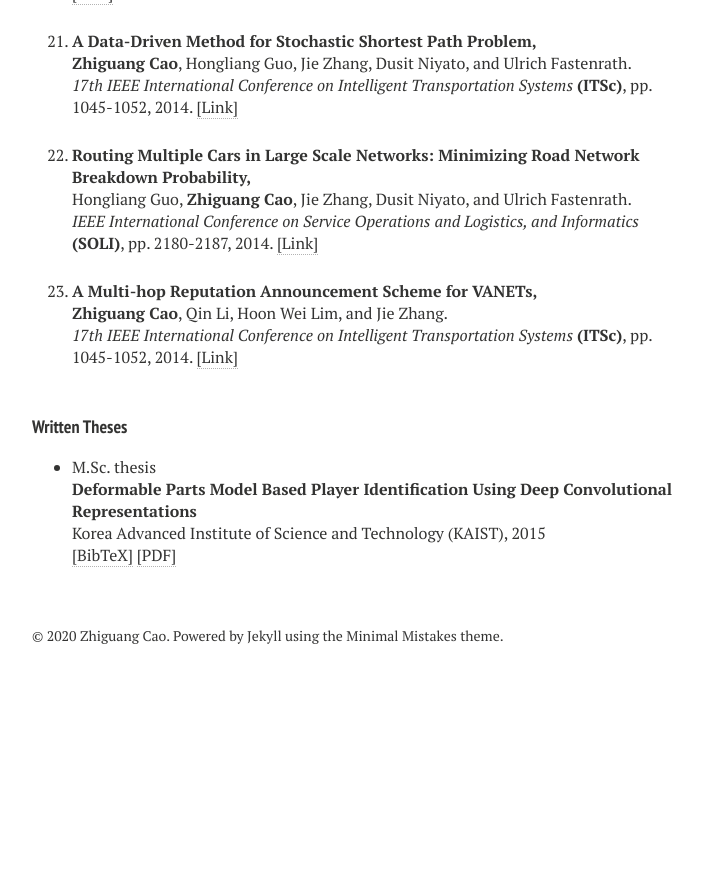
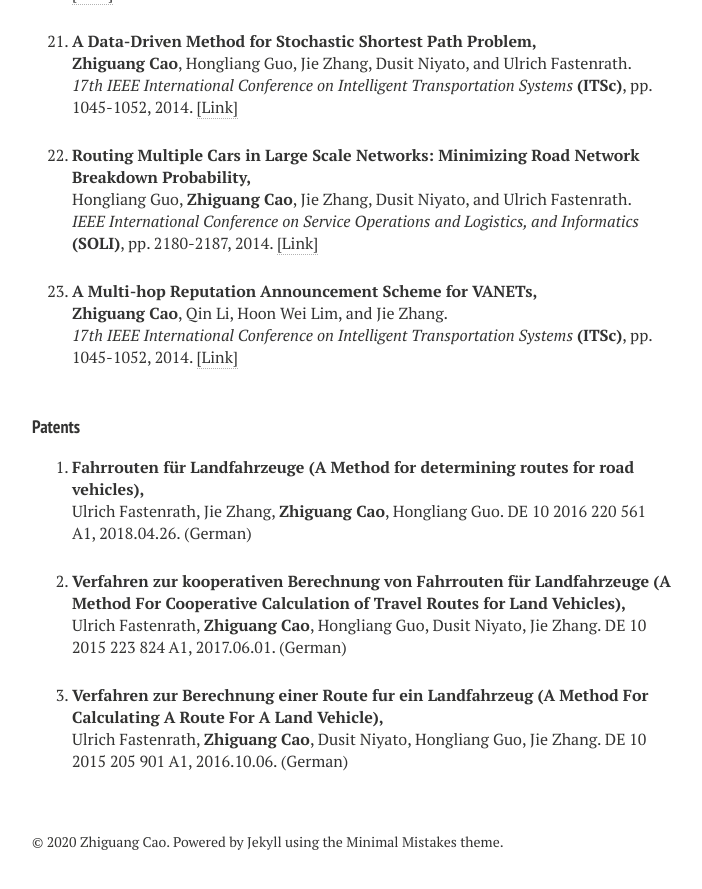
Before and after one commit to zhiguangcaosg/zhiguangcaosg.github.io, a Jekyll site: the page built from publications.md, in a window 1280 px wide and 900 px high, scrolled down 2755 px. Shown: the top 889 px of the window, without its empty margins (288-990 px from the left). Built offline with Jekyll 4.4.1, drawn with Linux system fonts in a browser that asks for light colours; nearby versions of some CDN libraries; before the commit the page ends 3449 px from its top, so only the background shows below that.

Commit message:
Update publications.html

```diff
--- a/_layouts/publications.html
+++ b/_layouts/publications.html
@@ -81,6 +81,8 @@ div.bibtex pre { font-size: 75%; overflow: auto;  width: 100%; padding: 0em 0em;
       {{ content }}
 
 
+
+<!------------------------------------------------------------- Papers Here ------------------------------------------------------------>
 <h4 style="margin-bottom:0px;padding-top:20px;">Published/Accepted Papers</h4>
 
     <!-- Item: Caelles2016 -->
@@ -99,7 +101,7 @@ div.bibtex pre { font-size: 75%; overflow: auto;  width: 100%; padding: 0em 0em;
 <p>
 <b>AATEAM: Achieving the Ad Hoc Teamwork by Employing the Attention Mechanism,</b>
 <br>Shuo Chen, Ewa Andrejczuk, <b>Zhiguang Cao</b>, Jie Zhang.<br>
-<i>34th AAAI Conference on Artificial Intelligence</i> <b>(AAAI)</b>, 2020. <a href="https://zhiguangcaosg.github.io/publications/">[Link]</a>
+<i>34th AAAI Conference on Artificial Intelligence</i> <b>(AAAI)</b>, 2020. <a href="https://aaai.org/Conferences/AAAI-20/"  target="_blank">[Link]</a>
 </p>
 </li>
 
@@ -183,7 +185,7 @@ div.bibtex pre { font-size: 75%; overflow: auto;  width: 100%; padding: 0em 0em;
 <p>
 <b>Maximizing the Probability of Arriving on Time: A Practical Q-Learning Method,</b>
 <br><b>Zhiguang Cao</b>, Hongliang Guo, Jie Zhang, Frans Oliehoek and Ulrich Fastenrath.<br>
-<i>31st AAAI Conference on Artificial Intelligence</i> <b>(AAAI)</b>, pp. 4481-4487, 2017. <a href="https://www.semanticscholar.org/paper/Maximizing-the-Probability-of-Arriving-on-Time%3A-A-Cao-Guo/ee5630ff654323c050b9f0a2cf74662520422b08">[Link]</a>
+<i>31st AAAI Conference on Artificial Intelligence</i> <b>(AAAI)</b>, pp. 4481-4487, 2017. <a href="https://www.semanticscholar.org/paper/Maximizing-the-Probability-of-Arriving-on-Time%3A-A-Cao-Guo/ee5630ff654323c050b9f0a2cf74662520422b08"  target="_blank">[Link]</a>
 </p>
 </li>
 
@@ -237,7 +239,7 @@ div.bibtex pre { font-size: 75%; overflow: auto;  width: 100%; padding: 0em 0em;
 <p>
 <b>Multiagent-based Route Guidance for Increasing the Chance of Arrival on Time,</b>
 <br><b>Zhiguang Cao</b>, Hongliang Guo, Jie Zhang, and Ulrich Fastenrath.<br>
-<i>30th AAAI Conference on Artificial Intelligence</i> <b>(AAAI)</b>, pp. 3814-3820, 2016. <a href="https://dl.acm.org/doi/10.5555/3016387.3016441">[Link]</a>
+<i>30th AAAI Conference on Artificial Intelligence</i> <b>(AAAI)</b>, pp. 3814-3820, 2016. <a href="https://dl.acm.org/doi/10.5555/3016387.3016441" target="_blank">[Link]</a>
 </p>
 </li>
 
@@ -285,40 +287,43 @@ div.bibtex pre { font-size: 75%; overflow: auto;  width: 100%; padding: 0em 0em;
 </p>
 </li>
 
-
-
 </ol>
 </ul>
 
 
 
 
-<h4 style="margin-bottom:0px;padding-top:20px;">Written Theses</h4>
+<!------------------------------------------------------------- Patents Here -------------------------------------------------->
+<h4 style="margin-bottom:0px;padding-top:20px;">Patents</h4>
 
-    <!-- Generated from JabRef by PubList by Truong Nghiem at 06:25 on 2015.07.08. -->
-    <ul class="biblist">
+    <!-- Item: Caelles2016 -->
+<ul style="padding-left:0px;">
+<ol >
 
-        <!-- Item: Pont-Tuset2009 -->
-        <li ><p>
-            M.Sc. thesis<br>
-            <b>Deformable Parts Model Based Player Identification Using Deep Convolutional Representations</b><br>
-            Korea Advanced Institute of Science and Technology (KAIST), 2015
+<li>
+<p>
+<b>Fahrrouten für Landfahrzeuge  (A Method for determining routes for road vehicles),</b>
+<br>Ulrich Fastenrath, Jie Zhang, <b>Zhiguang Cao</b>,  Hongliang Guo. DE 10 2016 220 561 A1, 2018.04.26. (German)<br>
+</p>
+</li>
 
-            <br />
-            <a href="javascript:toggleBibtex('Arda2015')">[BibTeX]</a>
+<li>
+<p>
+<b>Verfahren zur kooperativen Berechnung von Fahrrouten für Landfahrzeuge  (A Method For Cooperative Calculation of Travel Routes for Land Vehicles),</b>
+<br>Ulrich Fastenrath, <b>Zhiguang Cao</b>, Hongliang Guo, Dusit Niyato, Jie Zhang. DE 10 2015 223 824 A1, 2017.06.01. (German)<br>
+</p>
+</li>
 
-            <a href="https://drive.google.com/open?id=0B8T48xcUkdetV1JPRjd3cnRlUXc"  target="_blank">[PDF]</a>
-            </p>
-            <div id="bib_Arda2015" class="bibtex noshow">
-                <pre>@MastersThesis{Arda2015,
-    author = {Arda Senocak},
-    title = {Deformable Parts Model Based Player Identification Using Deep Convolutional Representations},
-    school = {Korea {A}dvanced {I}nstitute of {S}cience and {T}echnology},
-    year = {2015}
-}</pre>
-            </div>
-        </li>
-    </ul>
+<li>
+<p>
+<b>Verfahren zur Berechnung einer Route fur ein Landfahrzeug  (A Method For Calculating A Route For A Land Vehicle),</b>
+<br>Ulrich Fastenrath, <b>Zhiguang Cao</b>, Dusit Niyato, Hongliang Guo, Jie Zhang. DE 10 2015 205 901 A1, 2016.10.06. (German)<br>
+</p>
+</li>
+
+
+</ol>
+</ul>
 
 
     </div><!-- /.article-wrap -->
```
